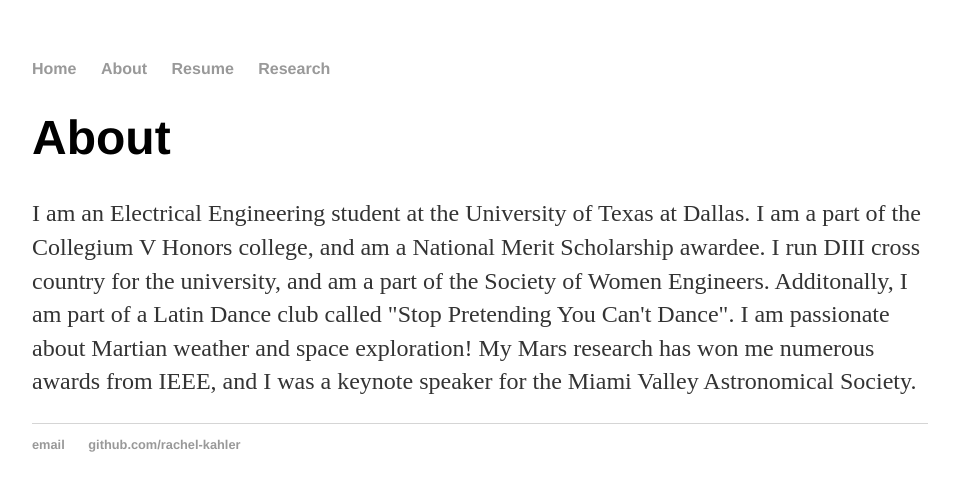
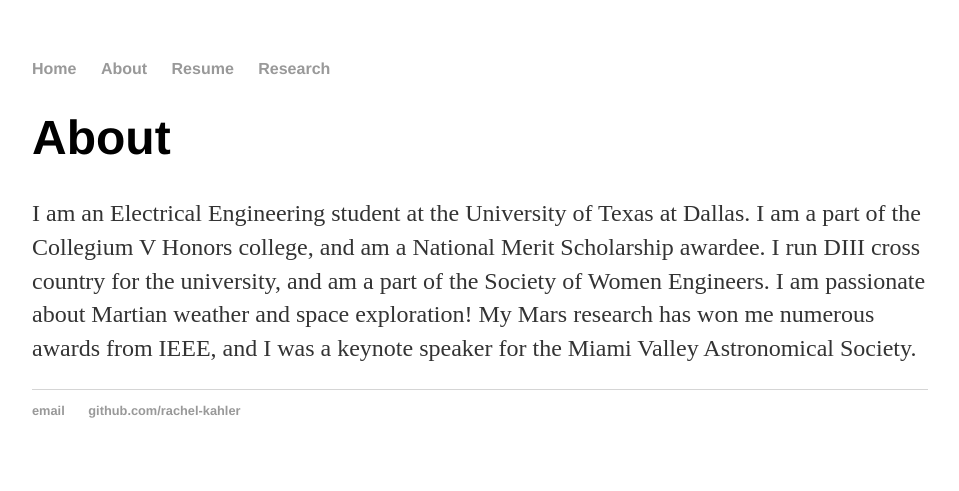
Before and after one commit to rachel-kahler/rachel-kahler.github.io, a Jekyll site: the page built from about/index.html, in a window 1280 px wide. Shown: the top 491 px of the page, without its empty margins (160-1119 px from the left). Built offline with Jekyll 4.4.1, drawn with Linux system fonts in a browser that asks for light colours.

Commit message:
Update index.html
Took out one of my extracurriculars.

```diff
--- a/about/index.html
+++ b/about/index.html
@@ -7,7 +7,6 @@ title: About
 	<p>I am an Electrical Engineering student at the University of Texas at Dallas.
   		I am a part of the Collegium V Honors college, and am a National Merit Scholarship awardee.
  		I run DIII cross country for the university, and am a part of the Society of Women Engineers.
-  		Additonally, I am part of a Latin Dance club called "Stop Pretending You Can't Dance".
   		I am passionate about Martian weather and space exploration! My Mars research has won
   		me numerous awards from IEEE, and I was a keynote speaker for the Miami Valley Astronomical Society.</p>
 </div><!-- /.blurb -->
```
